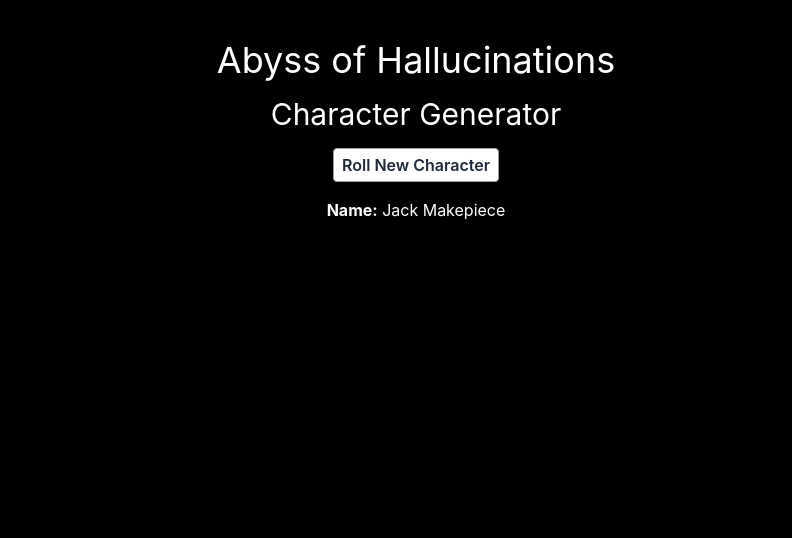
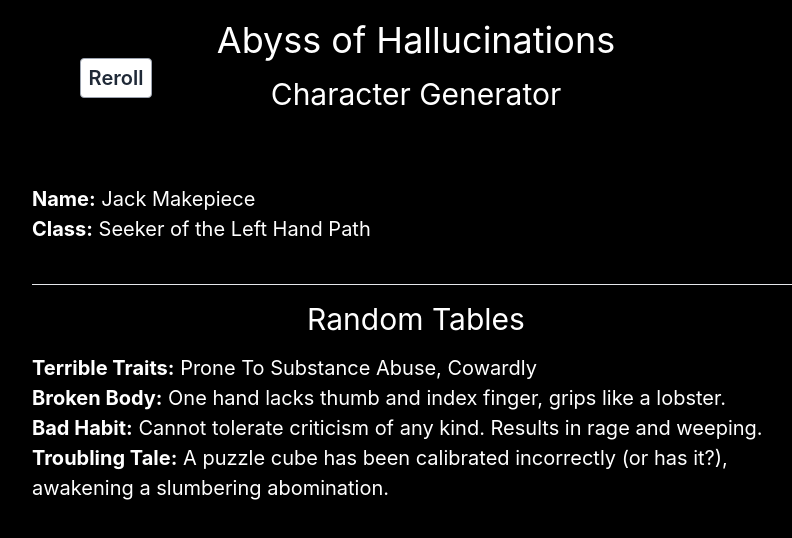
Before and after one commit to made-by-gare/aoh-character-generator, a React (Create React App) app: page / in a window 1280 px wide. Shown: the top 538 px of the page, without its empty margins (224-1016 px from the left). Built offline with nearby package versions, Linux system fonts and the light colour scheme.

Commit message:
add random tables and start of classes

```diff
--- a/src/App.tsx
+++ b/src/App.tsx
@@ -1,18 +1,48 @@
 import React, { useReducer } from "react";
 import { RandomName } from "./RandomName";
+import { RandomClass } from "./RandomClass";
+import { TroublingTales } from "./TroublingTales";
+import { BrokenBodies } from "./BrokenBodies";
+import { BadHabits } from "./BadHabits";
+import { TerribleTraits } from "./TerribleTraits";
 
 function App() {
   const [, forceUpdate] = useReducer((x) => x + 1, 0);
   return (
-    <div className="App m-10">
-      <header className="App-header">
-        <h1>Abyss of Hallucinations</h1>
-        <h2>Character Generator</h2>
-        <button onClick={forceUpdate}>Roll New Character</button>
+    <div className="max-w-3xl m-auto">
+      <h1>Abyss of Hallucinations</h1>
+      <h2 className="mb-0">Character Generator </h2>
+      <button
+        style={{ position: "relative", top: -70, right: 300 }}
+        onClick={forceUpdate}
+      >
+        Reroll
+      </button>
+
+      <div className="text-left">
         <p>
           <b>Name:</b> <RandomName />
         </p>
-      </header>
+        <RandomClass />
+      </div>
+
+      <hr className="mt-10" />
+      <h2>Random Tables</h2>
+
+      <div className="text-left">
+        <p>
+          <b>Terrible Traits:</b> <TerribleTraits />
+        </p>
+        <p>
+          <b>Broken Body:</b> <BrokenBodies />
+        </p>
+        <p>
+          <b>Bad Habit:</b> <BadHabits />
+        </p>
+        <p>
+          <b>Troubling Tale:</b> <TroublingTales />
+        </p>
+      </div>
     </div>
   );
 }
--- /dev/null
+++ b/src/BadHabits.tsx
@@ -0,0 +1,30 @@
+const habits = [
+  `Obsessively collect small sharp stones.`,
+  `Won’t use a blade without testing it on your own flesh. Arms knitted with scars.`,
+  `Can’t stop drinking once you start.`,
+  `Gambling addict. Must bet every day. If you lose, raise and bet again.`,
+  `Cannot tolerate criticism of any kind. Results in rage and weeping.`,
+  `Unable to get to the point. Have never actually finished a story.`,
+  `Best friend is a skull. Carry it with you, tell it everything, you trust no one more.`,
+  `You pick your nose so deep it bleeds.`,
+  `Laugh hysterically at your own jokes which you then explain in detail.`,
+  `A nihilist. You insist on telling everyone you are a nihilist and explaining why.`,
+  `Inveterate bug eater.`,
+  `Stress response is aesthetic display. The worse things get the fancier you need to be.`,
+  `Permanent phlegm deposit in throat. Continuously cough, snort, spit and swallow.`,
+  `Pyromaniac`,
+  `Consistently lose important items and forget vital facts.`,
+  `Insecure shit-stirrer. Will talk about whoever just left the room.`,
+  `You stutter when lying.`,
+  `You giggle insanely at the worst possible times.`,
+  `You whistle while trying to hide. You will deny this. Whistle when 5, 7, 9, 11 or 13 is rolled on a d20.`,
+  <>
+    You make jewelry from the teeth of the dead.{" "}
+    <small>If this can be considered a bad habit</small>
+  </>,
+];
+
+export function BadHabits() {
+  const habit = habits[Math.floor(Math.random() * habits.length)];
+  return <>{habit}</>;
+}
--- /dev/null
+++ b/src/BrokenBodies.tsx
@@ -0,0 +1,27 @@
+const breaks = [
+  `Staring manic gaze.`,
+  `Covered in (for some) blasphemous tattoos.`,
+  `Rotting face. Wears a mask.`,
+  `Lost three toes, limps.`,
+  `Starved: faunt and pale.`,
+  `One hand replaced with rusting hook (d6 damage).`,
+  `Decaying teeth.`,
+  `Hauntingly beautiful, unnervingly clean.`,
+  `Hands caked with sores.`,
+  `Cataracts slowly but surly spreading in both eyes.`,
+  `Long tangled hair, at least one cockroach in residence.`,
+  `Broken, crushed ears.`,
+  `Juddering and stuttering from nerve damage or stress.`,
+  `Corpulent, ravenous, drooling.`,
+  `One hand lacks thumb and index finger, grips like a lobster.`,
+  `Red, swollen alcoholic’s nose.`,
+  `Resting maniac face, making friends is hard.`,
+  `Chronic athlete’s foot. Stinks.`,
+  `Recently slashed and stinking eye covered with a patch.`,
+  `Nails cracked and black, maybe about to drop off.`,
+];
+
+export function BrokenBodies() {
+  const break_ = breaks[Math.floor(Math.random() * breaks.length)];
+  return <>{break_}</>;
+}
--- /dev/null
+++ b/src/RandomClass.tsx
@@ -0,0 +1,22 @@
+type ClassType = {
+  name: string;
+};
+
+const seeker: ClassType = {
+  name: "Seeker of the Left Hand Path",
+};
+
+const mountaineer: ClassType = {
+  name: "Mountaineer",
+};
+
+const classTypes: ClassType[] = [seeker, mountaineer];
+
+export const RandomClass = () => {
+  const c = classTypes[Math.floor(Math.random() * classTypes.length)];
+  return (
+    <p>
+      <b>Class:</b> {c.name}
+    </p>
+  );
+};
--- /dev/null
+++ b/src/TerribleTraits.tsx
@@ -0,0 +1,37 @@
+const traits = [
+  `Endlessly Aggravated`,
+  `Inferiority Complex`,
+  `Problems With Authority`,
+  `Loud Mouth`,
+  `Cruel`,
+  `Egocentric`,
+  `Nihilistic`,
+  `Prone To Substance Abuse`,
+  `Conflicted`,
+  `Shrewd`,
+  `Vindictive`,
+  `Cowardly`,
+  `Lazy`,
+  `Suspicious`,
+  `Ruthless`,
+  `Worried`,
+  `Bitter`,
+  `Deceitful`,
+  `Wasteful`,
+  `Arrogant`,
+];
+
+const getTwoRandomTraits = () => {
+  const randomTraits: string[] = [];
+  while (randomTraits.length < 2) {
+    const trait = traits[Math.floor(Math.random() * traits.length)];
+    if (!randomTraits.includes(trait)) {
+      randomTraits.push(trait);
+    }
+  }
+  return randomTraits;
+};
+
+export function TerribleTraits() {
+  return <>{getTwoRandomTraits().join(", ")}</>;
+}
--- /dev/null
+++ b/src/TroublingTales.tsx
@@ -0,0 +1,27 @@
+const tales = [
+  `Pursued for manslaughter. There is a bounty.`,
+  `In massive debt. The debt is being traded to successively more ruthless groups`,
+  `Have a rare, sought after item.`,
+  `Have a cursed never healing wound.`,
+  `Had an illegal, immoral and secret affair with a member of the royal family. Has proof.`,
+  `Escaped cult member. Terrified and paranoid. Other cultists are everywhere.`,
+  `An identity thief who recently killed and replaced this person.`,
+  `Banished and disowned for unspecified deeds. Can never go home`,
+  `Deserted military after witnessing a massacre, bounty on head. Hunted by former friends.`,
+  `Very recently murdered a close relative. Very recently.`,
+  `A puzzle cube has been calibrated incorrectly (or has it?), awakening a slumbering abomination.`,
+  `Evil creatures love the scent of your spoor and are drawn to it, bringing disaster in your wake.`,
+  `A battle wound left a shard of metal slowly inching closer to your heart. Every day there is a 2 % chance it reaches it.`,
+  `Violence forced you into the wilderness. You think waving trees are whispering. You talk to, scream at, attack trees.`,
+  `Cursed to share the nightmares of others, you sleep far, far away.`,
+  `At permanent war with all corvids. No contact without some violence. You carry a sling.`,
+  `After dreaming of an underground temple to a forgotten god you understand the songs of insects and worms.`,
+  `Being tracked and observed by a golem after an agreement which you know has been wiped from your mind.`,
+  `“Burn or be burned” is the fate you accept.`,
+  `Your flesh heals twice as fast, but your companions twice as slow. You see a many-eyed “guardian angel.”`,
+];
+
+export function TroublingTales() {
+  const tale = tales[Math.floor(Math.random() * tales.length)];
+  return <>{tale}</>;
+}
--- a/src/index.css
+++ b/src/index.css
@@ -8,7 +8,11 @@
   }
 
   h2 {
-    @apply text-3xl mt-4;
+    @apply text-3xl my-4;
+  }
+
+  hr {
+    @apply my-4;
   }
 
   button {
@@ -18,6 +22,7 @@
 
 body {
   margin: 0;
+  margin-top: 20px;
   font-family: -apple-system, BlinkMacSystemFont, "Segoe UI", "Roboto", "Oxygen",
     "Ubuntu", "Cantarell", "Fira Sans", "Droid Sans", "Helvetica Neue",
     sans-serif;
@@ -26,6 +31,7 @@ body {
   background-color: #000000;
   color: #ffffff;
   text-align: center;
+  font-size: 20px;
 }
 
 code {
```
